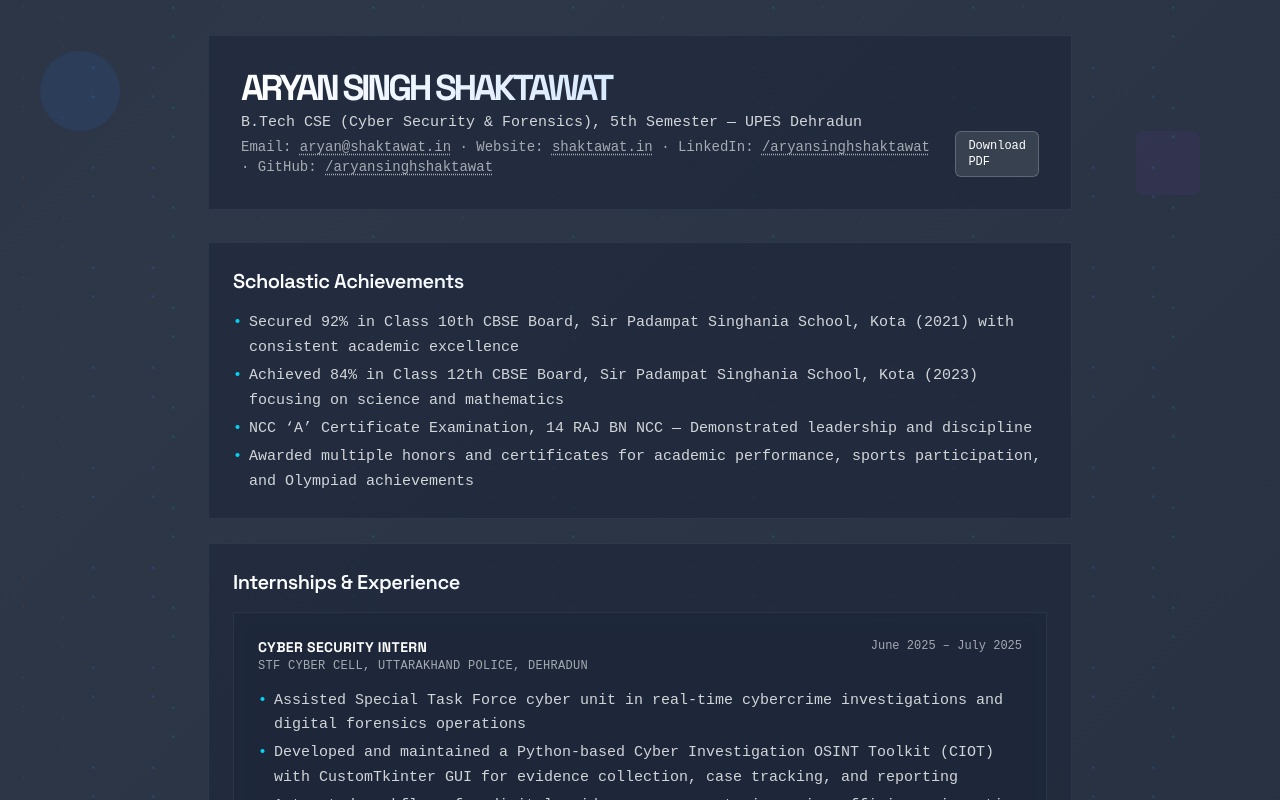
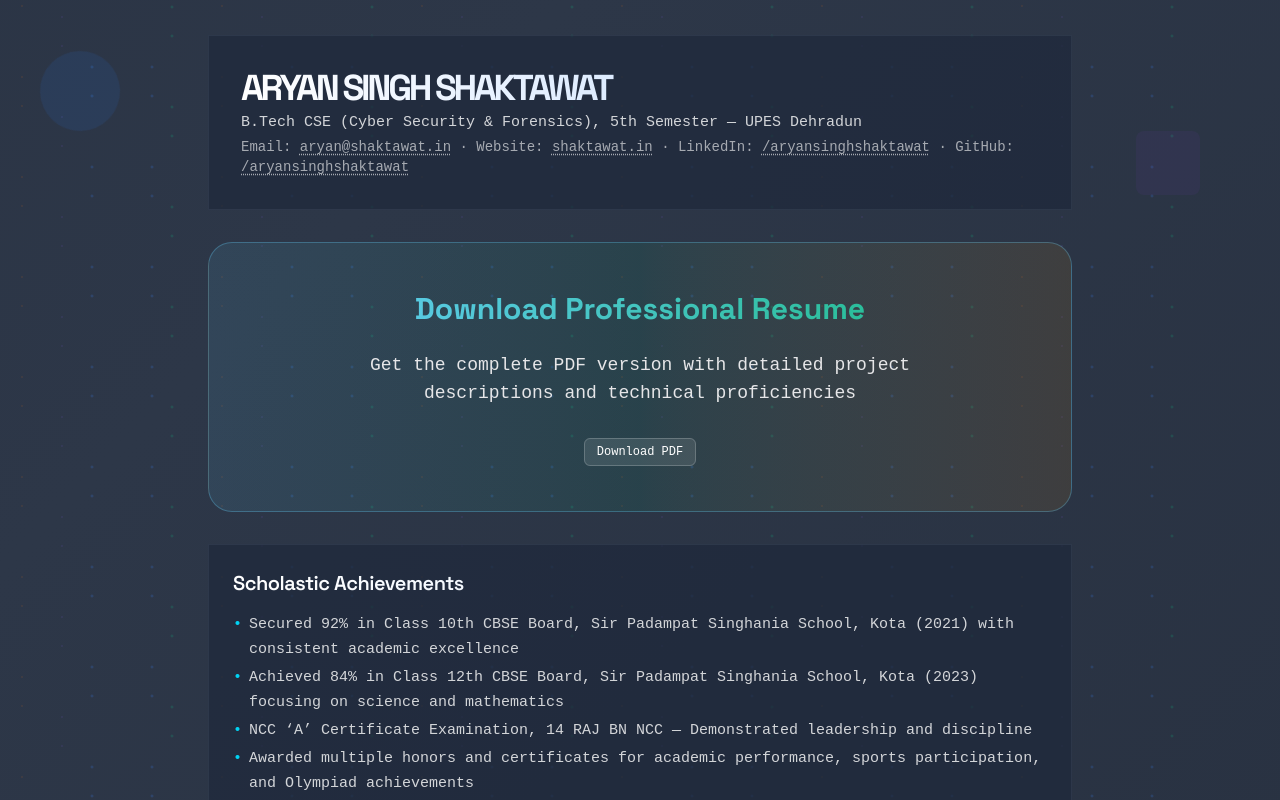
Before and after one commit to aryansinghshaktawat/shaktawat_in, a Next.js app: page /resume in a window 1280 px wide. Shown: the part 1180-1980 px from the top of the page. Built offline with nearby package versions, Linux system fonts and the light colour scheme; a web font is replaced by a local one.

Commit message:
download resume button fix 1

```diff
--- a/src/components/sections/Resume.tsx
+++ b/src/components/sections/Resume.tsx
@@ -45,13 +45,17 @@ const Resume = () => {
                 GitHub: <a href="https://github.com/aryansinghshaktawat" target="_blank" rel="noopener noreferrer" className="underline decoration-dotted underline-offset-2 hover:decoration-solid hover:text-white transition-colors">/aryansinghshaktawat</a>
               </p>
             </div>
-            <div className="flex gap-2">
-              <Link href="/AryanSinghShaktawat_CSF_Resume.pdf" target="_blank" rel="noopener noreferrer" className="px-3 py-1.5 rounded-md border border-white/20 text-xs font-medium text-white bg-white/10 hover:bg-white/20 transition-all duration-200">
-                Download PDF
-              </Link>
-            </div>
           </div>
         </header>
+
+        {/* Download Resume Section */}
+        <div className="bg-gradient-to-r from-[#65cdf9]/10 via-[#10b981]/10 to-[#f59e0b]/10 border border-[#65cdf9]/30 rounded-3xl p-12 text-center mb-8 animate-fade-in-up">
+          <h3 className="font-space-grotesk text-3xl font-bold text-transparent bg-clip-text bg-gradient-to-r from-[#65cdf9] to-[#10b981] mb-6">Download Professional Resume</h3>
+          <p className="font-geist-mono text-lg text-[#e6e6e8] mb-8 max-w-2xl mx-auto">Get the complete PDF version with detailed project descriptions and technical proficiencies</p>
+          <Link target="_blank" rel="noopener noreferrer" href="/AryanSinghShaktawat_CSF_Resume.pdf" className="px-3 py-1.5 rounded-md border border-white/20 text-xs font-medium text-white bg-white/10 hover:bg-white/20 transition-all duration-200">
+            Download PDF
+          </Link>
+        </div>
 
         <Section title="Scholastic Achievements">
           <ul className="space-y-1">
```
